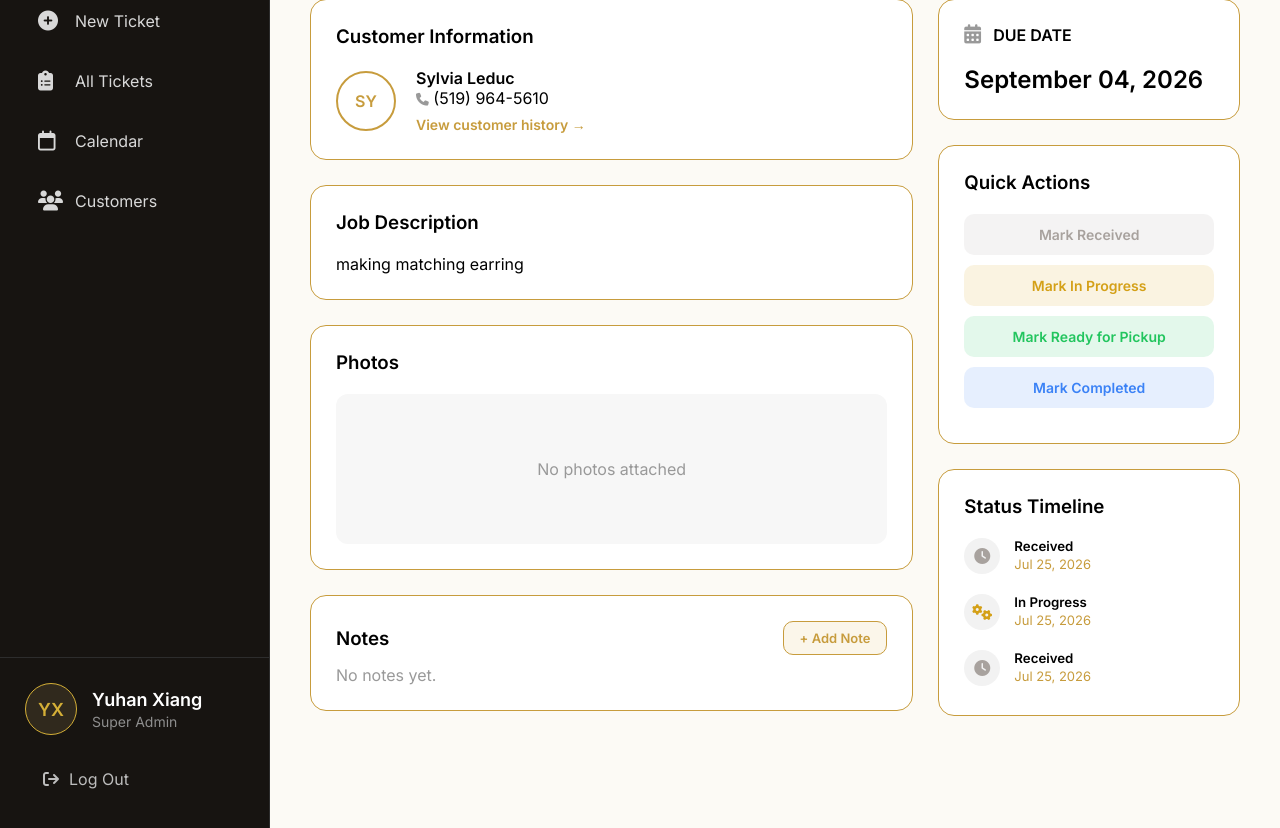
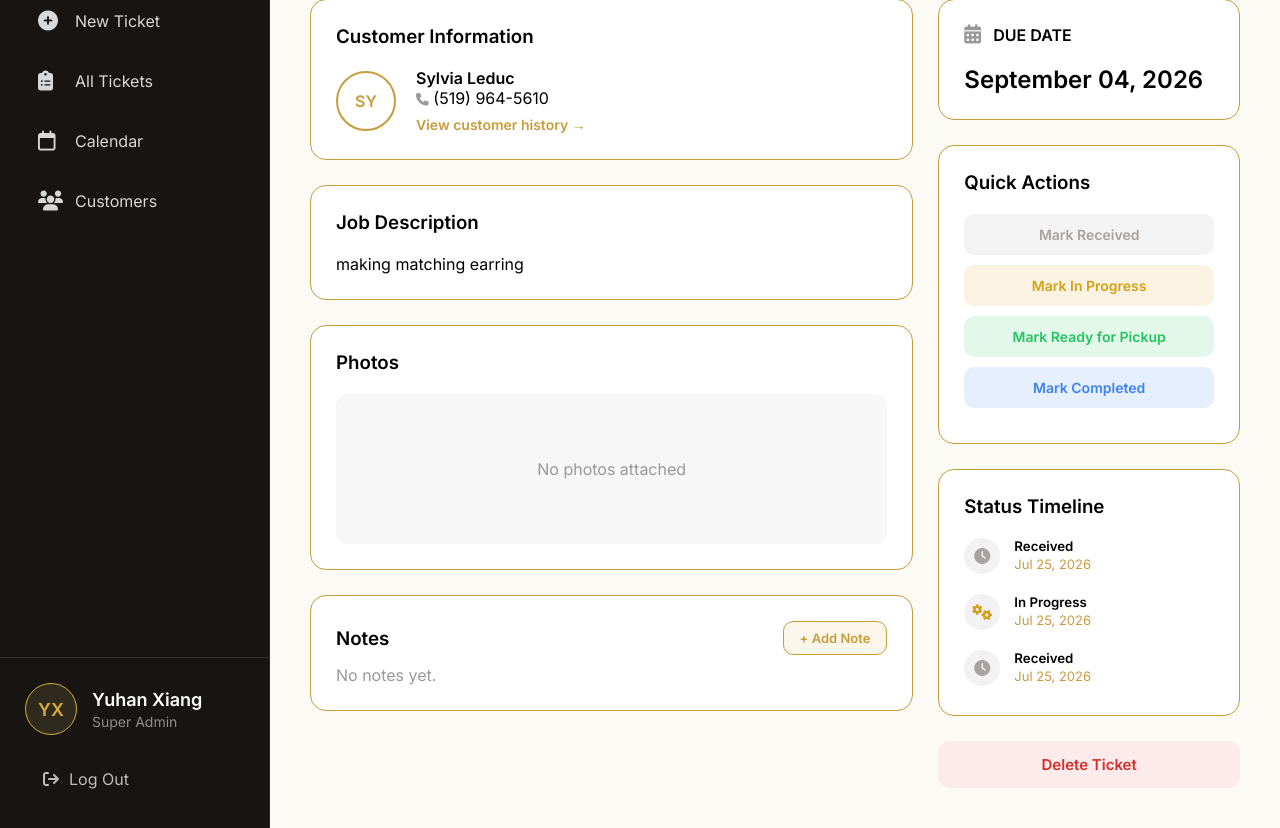
Before and after one commit to Hannah-Xiang/Jewelry-Working-Flow-System, a Django app: page /ticket/118/ in a window 1280 px wide. Shown: the part 207-1035 px from the top of the page. Run offline with Django 5.2, Linux system fonts and the light colour scheme; a user stored in the database is signed in; data comes from the database, SQL or seed files in the repository; both versions use the stored data as it was after the commit.

Commit message:
bugs fixed, data import

```diff
--- a/core/templates/core/customers.html
+++ b/core/templates/core/customers.html
@@ -66,7 +66,7 @@ class="customer-link"
 
         <p>
 
-            {{ c.job_count }} jobs
+            {{ c.phone }}
 
         </p>
 
--- a/core/templates/core/ticket_detail.html
+++ b/core/templates/core/ticket_detail.html
@@ -301,6 +301,17 @@
                 {% endfor %}
 
             </div>
+            <form method="post"
+      action="{% url 'delete_ticket' ticket.id %}"
+      onsubmit="return confirm('Delete this ticket permanently?');">
+
+    {% csrf_token %}
+
+    <button type="submit" class="quick-action delete-btn">
+        Delete Ticket
+    </button>
+
+</form>
 
         </div>
 
@@ -704,6 +715,47 @@
     margin:0;
 }
 
+.delete-btn{
+    width:100%;
+    padding:14px 18px;
+
+    background:#fdeaea;
+    color:#d32f2f;
+
+    border:none;
+    border-radius:12px;
+
+    font-size:15px;
+    font-weight:600;
+
+    cursor:pointer;
+    transition:all .2s ease;
+}
+
+.delete-btn:hover{
+    background:#f8d7da;
+    color:#b71c1c;
+}.delete-btn{
+    width:100%;
+    padding:14px 18px;
+
+    background:#fdeaea;
+    color:#d32f2f;
+
+    border:none;
+    border-radius:12px;
+
+    font-size:15px;
+    font-weight:600;
+
+    cursor:pointer;
+    transition:all .2s ease;
+}
+
+.delete-btn:hover{
+    background:#f8d7da;
+    color:#b71c1c;
+}
 @media(max-width:1000px){
 
     .detail-grid{
--- a/core/urls.py
+++ b/core/urls.py
@@ -115,6 +115,12 @@ path(
     name="password_reset_complete",
 ),
 
+path(
+    "ticket/<int:ticket_id>/delete/",
+    views.delete_ticket,
+    name="delete_ticket",
+),
+
 ]
 
 # Media files (uploaded ticket photos) are only served this way in development.
--- a/core/views.py
+++ b/core/views.py
@@ -81,11 +81,25 @@ def dashboard(request):
 
     for status in Status.objects.all():
         count = Ticket.objects.filter(status=status).count()
+
         status_summary.append({
             "name": status.status,
             "count": count,
-            "color": status.color
+            "color": status.color,
         })
+
+    # Find the largest count
+    max_count = max(
+        [item["count"] for item in status_summary],
+        default=1
+    )
+
+    # Calculate proportional height for each bar
+    for item in status_summary:
+        item["height"] = max(
+            20,
+            int(item["count"] / max_count * 160)
+        )
 
     upcoming_due_dates = Ticket.objects.filter(
         due_date__gte=today
@@ -164,6 +178,17 @@ def new_ticket(request):
             "statuses": Status.objects.filter(status__in=["Received", "In Progress"]),
         }
     )
+
+@login_required
+def delete_ticket(request, ticket_id):
+    ticket = get_object_or_404(Ticket, id=ticket_id)
+
+    if request.method == "POST":
+        ticket.delete()
+        messages.success(request, "Ticket deleted successfully.")
+        return redirect("all_tickets")
+
+    return redirect("ticket_detail", ticket_id=ticket.id)
 
 @login_required
 def customer_search(request):
@@ -554,6 +579,28 @@ def edit_ticket(request, ticket_id):
 
     if request.method == 'POST':
 
+        # -------------------------
+        # Ticket number
+        # -------------------------
+        ticket_number = request.POST.get("ticket_number", "").strip()
+
+        if Ticket.objects.filter(
+            ticket_number__iexact=ticket_number
+        ).exclude(id=ticket.id).exists():
+
+            messages.error(request, "Ticket number already exists.")
+
+            return render(request, "core/edit_ticket.html", {
+                "ticket": ticket,
+                "job_types": JobType.objects.all(),
+                "statuses": Status.objects.all(),
+            })
+
+        ticket.ticket_number = ticket_number
+
+        # -------------------------
+        # Other fields (unchanged)
+        # -------------------------
         ticket.description = request.POST.get('description', ticket.description)
         ticket.due_date = request.POST.get('due_date', ticket.due_date)
         ticket.price = request.POST.get('price') or None
@@ -575,7 +622,7 @@ def edit_ticket(request, ticket_id):
             ticket.save()
 
         # ===========================
-        # 删除用户标记删除的照片
+        # Delete marked photos
         # ===========================
 
         deleted = request.POST.get("deleted_photo_ids", "")
@@ -589,7 +636,7 @@ def edit_ticket(request, ticket_id):
             ).delete()
 
         # ===========================
-        # 保存新增照片
+        # Save new photos
         # ===========================
 
         for image in request.FILES.getlist("photos"):
```
Also changed, not shown: core/forms.py (+44 -32 lines), core/management/commands/format.py (added, +20 -0 lines), core/templates/core/all_tickets.html (+9 -6 lines), core/templates/core/dashboard.html (+21 -2 lines), core/templates/core/edit_ticket.html (+26 -2 lines), core/templates/core/new_ticket.html (+136 -1 lines), db.sqlite3, media/tickets/PXL_20260724_213151212_ifiv4As.jpg (added), 2 other files.
